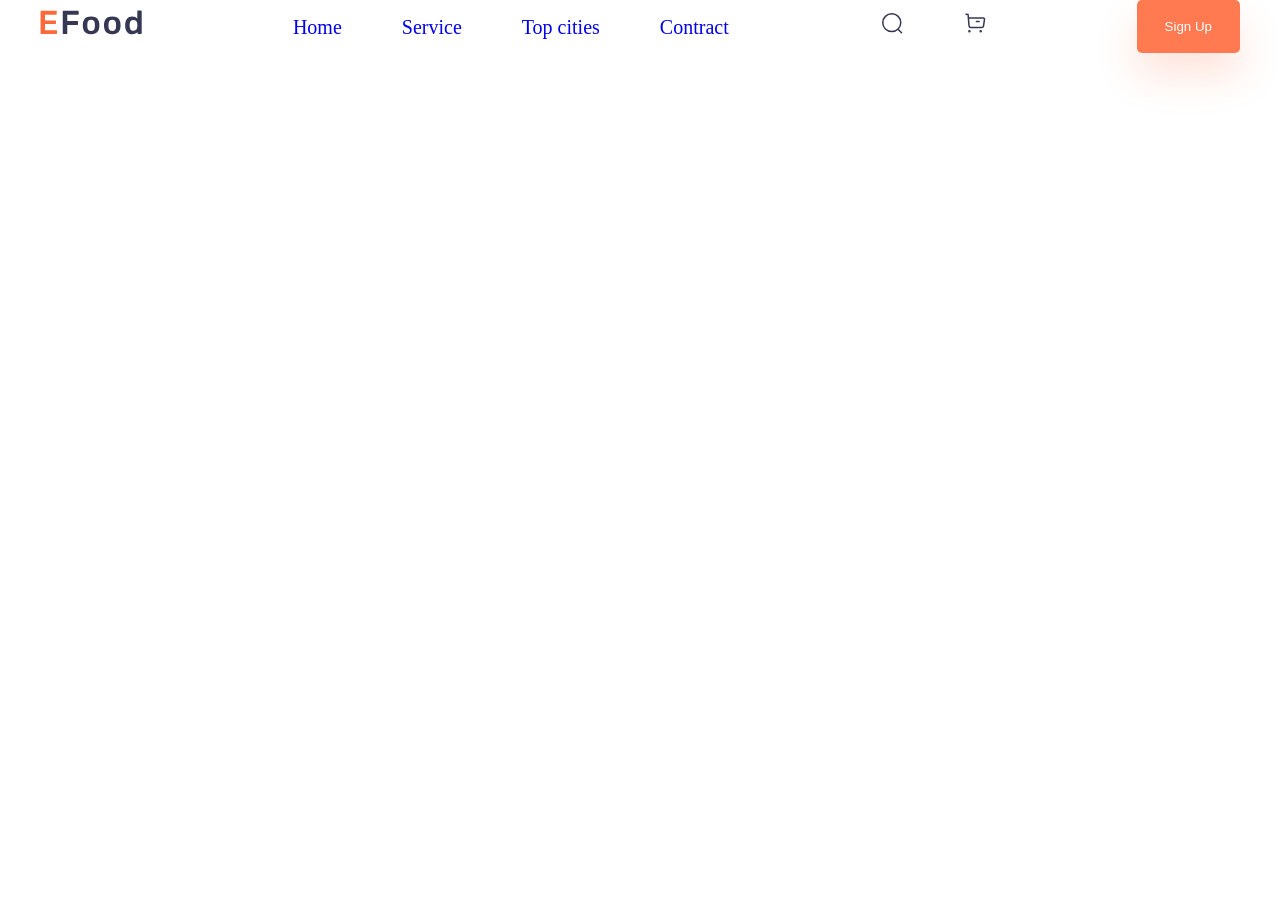
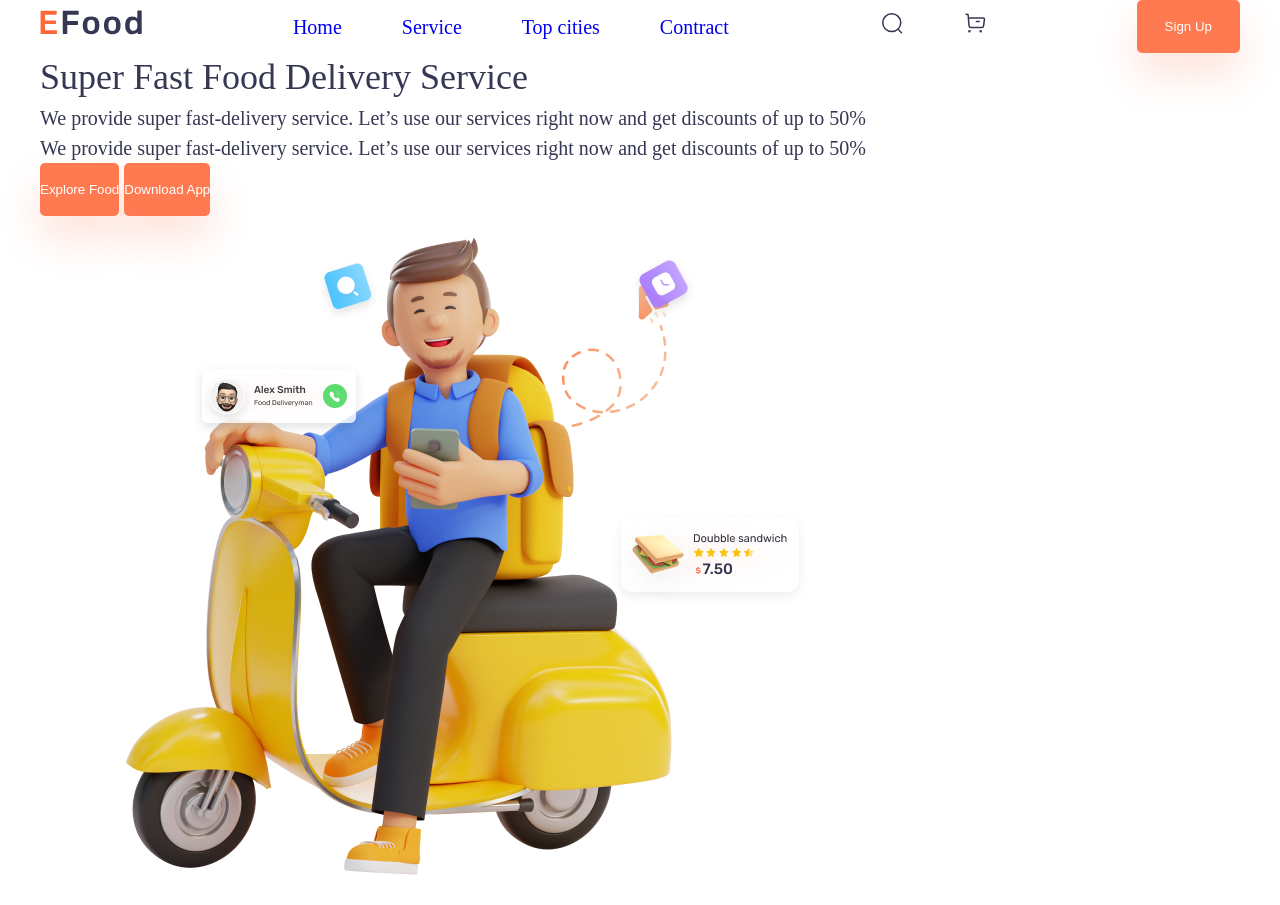
Before and after one commit to DASHAAAD/food, a plain HTML site: page index.html in a window 1280 px wide. Before the commit the page ends 800 px from the top, so only its background shows below. Drawn offline with Linux system fonts and the light colour scheme.

Commit message:
hero html

```diff
--- a/index.html
+++ b/index.html
@@ -81,6 +81,48 @@
             </button>
         </div>
     </header>
+
+
+    <main>
+
+        <section class="hero">
+            <div class="hero__container container">
+                <div class="hero__info">
+                    <h1 class="hero__title title">Super Fast Food
+                        Delivery Service</h1>
+                    <div class="hero__texts">
+                        <p class="hero__text">We provide super fast-delivery service. Let’s use our services right now
+                            and get discounts of up to 50%</p>
+                        <p class="hero__text">We provide super fast-delivery service. Let’s use our services right now
+                            and get discounts of up to 50%</p>
+                    </div>
+                    <div class="hero__buttons">
+                        <button class="hero__button button">Explore Food</button>
+                        <button class="hero__button button button-transparent">Download App</button>
+                    </div>
+                </div>
+                <img src="./image/hero/delivery.png" alt="a boy on a scooter">
+            </div>
+        </section>
+
+        <section>
+            <div class="container"></div>
+        </section>
+
+        <section>
+            <div class="container"></div>
+        </section>
+
+        <section>
+            <div class="container"></div>
+        </section>
+
+        <section>
+            <div class="container"></div>
+        </section>
+
+    </main>
+
 </body>
 
 </html>
```
Also changed, not shown: image/hero/delivery.png (renamed from image/hero/delivery.pnh.png).
